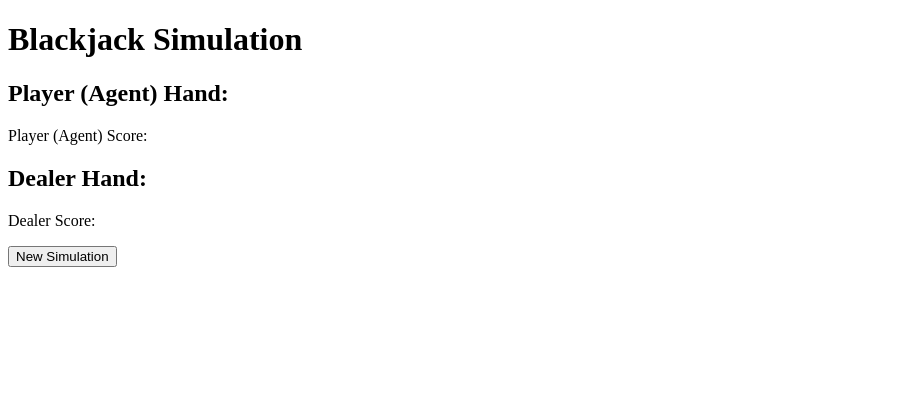
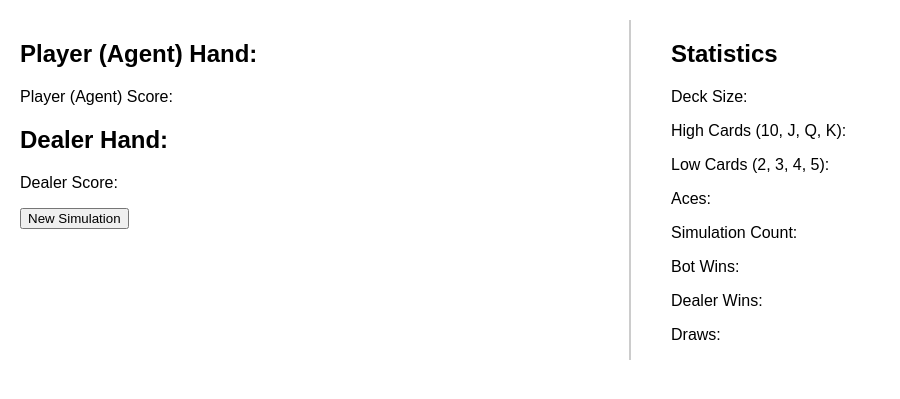
Before and after one commit to JesseHantula/reinforcement-learning-blackjack, a Flask app: page / in a window 1280 px wide. Shown: the top 399 px of the page, without its empty margins (0-900 px from the left). Run offline with Flask 3, Linux system fonts and the light colour scheme.

Commit message:
Fix layout

```diff
--- a/templates/simulation.html
+++ b/templates/simulation.html
@@ -5,6 +5,25 @@
     <meta name="viewport" content="width=device-width, initial-scale=1.0" />
     <title>Blackjack Simulation</title>
     <style>
+      body {
+        font-family: Arial, sans-serif;
+        margin: 20px;
+      }
+      .container {
+        display: flex;
+        gap: 20px;
+      }
+      .left-column,
+      .right-column {
+        flex: 1;
+      }
+      .left-column {
+        border-right: 2px solid #ccc;
+        padding-right: 20px;
+      }
+      .right-column {
+        padding-left: 20px;
+      }
       .card {
         width: 100px;
         height: 140px;
@@ -16,13 +35,13 @@
       }
       .stats {
         margin-top: 20px;
-        display: none;
       }
     </style>
     <script src="https://code.jquery.com/jquery-3.6.0.min.js"></script>
   </head>
   <body>
-    <h1>Blackjack Simulation</h1>
+    <div class="container">
+      <div class="left-column">
         <div id="game-state">
           <div id="player-hand">
             <h2>Player (Agent) Hand:</h2>
@@ -34,17 +53,6 @@
           <p>Dealer Score: <span id="dealer-score"></span></p>
           <p id="message"></p>
           <p id="game-over"></p>
-
-      <div class="stats">
-        <p>Deck Size: <span id="deck-size"></span></p>
-        <p>High Cards (10, J, Q, K): <span id="high-cards"></span></p>
-        <p>Low Cards (2, 3, 4, 5): <span id="low-cards"></span></p>
-        <p>Aces: <span id="aces"></span></p>
-        <p>Simulation Count: <span id="simulation-count"></span></p>
-        <p>Bot Wins: <span id="bot-wins"></span></p>
-        <p>Dealer Wins: <span id="dealer-wins"></span></p>
-        <p>Draws: <span id="draws"></span></p>
-      </div>
         </div>
         <button id="start-simulation">New Simulation</button>
         <button id="continue-simulation" style="display: none">
@@ -56,6 +64,22 @@
         <button id="100-simulations" style="display: none">
           100 Simulation Steps
         </button>
+      </div>
+
+      <div class="right-column">
+        <div class="stats">
+          <h2>Statistics</h2>
+          <p>Deck Size: <span id="deck-size"></span></p>
+          <p>High Cards (10, J, Q, K): <span id="high-cards"></span></p>
+          <p>Low Cards (2, 3, 4, 5): <span id="low-cards"></span></p>
+          <p>Aces: <span id="aces"></span></p>
+          <p>Simulation Count: <span id="simulation-count"></span></p>
+          <p>Bot Wins: <span id="bot-wins"></span></p>
+          <p>Dealer Wins: <span id="dealer-wins"></span></p>
+          <p>Draws: <span id="draws"></span></p>
+        </div>
+      </div>
+    </div>
 
     <script>
       function updateGameState(state) {
@@ -97,7 +121,6 @@
           $("#start-simulation").prop("disabled", false);
           $("#continue-simulation").show();
           $("#game-over").text("Game Over!");
-          $(".stats").show();
           $("#deck-size").text(state.deck_size);
           $("#high-cards").text(state.high_cards);
           $("#low-cards").text(state.low_cards);
@@ -108,7 +131,6 @@
           $("#draws").text(state.draws);
         } else {
           $("#game-over").text("");
-          $(".stats").hide();
         }
       }
 
```
Lines whose indentation alone changed are shown as unchanged.
